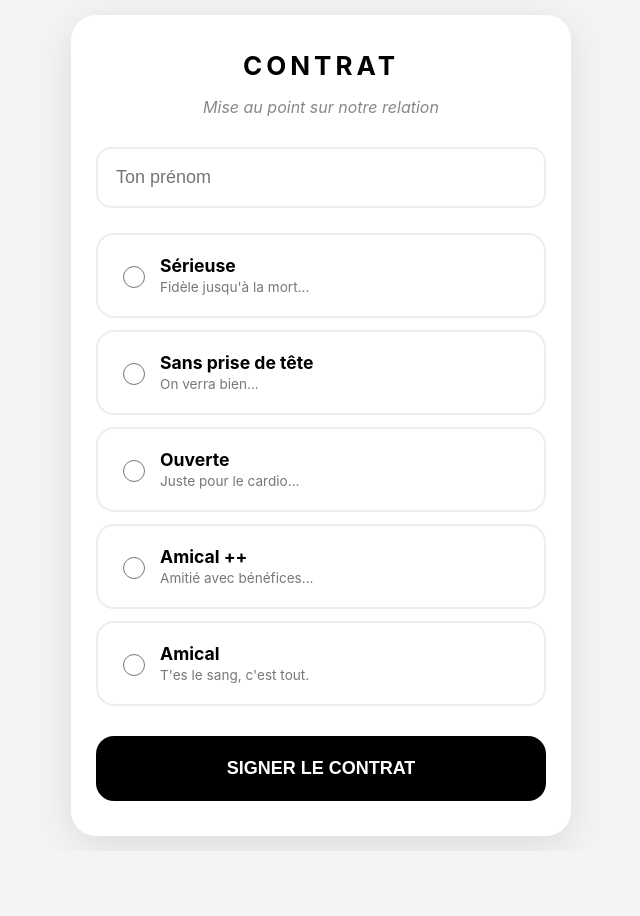
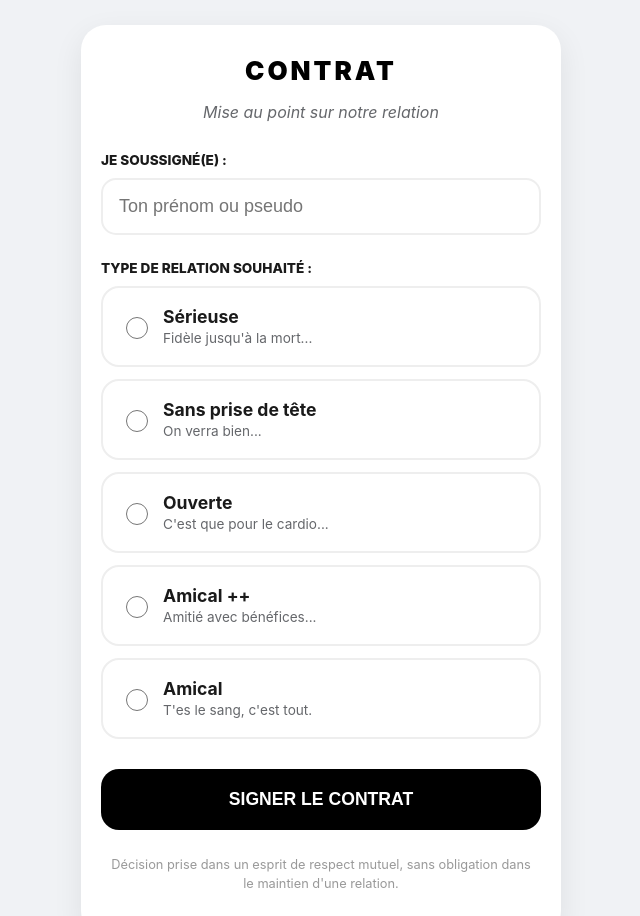
Before and after one commit to VibeProJo/Contract, a plain HTML site: page index.html in a window 1280 px wide. Shown: the top 916 px of the page, without its empty margins (319-959 px from the left). Before the commit the page ends 851 px from the top, so only its background shows below. Drawn offline with Linux system fonts and the light colour scheme.

Commit message:
Update index.html

```diff
--- a/index.html
+++ b/index.html
@@ -3,68 +3,222 @@
 <head>
     <meta charset="UTF-8">
     <meta name="viewport" content="width=device-width, initial-scale=1.0, maximum-scale=1.0, user-scalable=no">
-    <title>Contrat Officiel</title>
+    <title>Contrat de Mise au Point</title>
     <style>
-        body { font-family: -apple-system, BlinkMacSystemFont, sans-serif; background: #f4f4f7; margin: 0; display: flex; justify-content: center; padding: 15px; }
-        .card { background: white; width: 100%; max-width: 500px; padding: 35px 25px; border-radius: 25px; box-shadow: 0 10px 40px rgba(0,0,0,0.1); box-sizing: border-box; }
-        h1 { text-align: center; letter-spacing: 4px; font-size: 26px; margin: 0; }
-        .sub { text-align: center; color: #888; margin-bottom: 30px; font-style: italic; }
-        input[type="text"] { width: 100%; padding: 18px; border: 2px solid #eee; border-radius: 15px; font-size: 18px; box-sizing: border-box; margin-bottom: 25px; }
-        .options { display: flex; flex-direction: column; gap: 12px; margin-bottom: 30px; }
-        .opt { display: flex; align-items: center; padding: 20px; border: 2px solid #eee; border-radius: 18px; cursor: pointer; transition: 0.2s; }
-        .opt.active { border-color: #000; background: #f9f9f9; }
-        .opt input { width: 22px; height: 22px; margin-right: 15px; accent-color: #000; }
-        .opt-txt b { display: block; font-size: 1.1em; }
-        .opt-txt span { font-size: 0.85em; color: #777; }
-        button { width: 100%; padding: 22px; background: #000; color: #fff; border: none; border-radius: 18px; font-size: 18px; font-weight: bold; cursor: pointer; }
-        button:disabled { background: #999; }
+        :root {
+            --primary-color: #000000;
+            --bg-color: #f0f2f5;
+            --card-bg: #ffffff;
+            --text-main: #1a1a1a;
+            --text-sub: #65676b;
+            --border-color: #eeeeee;
+        }
+
+        body {
+            font-family: -apple-system, BlinkMacSystemFont, "Segoe UI", Roboto, sans-serif;
+            background-color: var(--bg-color);
+            margin: 0;
+            display: flex;
+            justify-content: center;
+            align-items: flex-start;
+            min-height: 100vh;
+            padding: 15px;
+            box-sizing: border-box;
+        }
+
+        .card {
+            background: var(--card-bg);
+            padding: 30px 20px;
+            border-radius: 25px;
+            box-shadow: 0 10px 30px rgba(0,0,0,0.08);
+            width: 100%;
+            max-width: 480px;
+            box-sizing: border-box;
+            margin-top: 10px;
+        }
+
+        h1 {
+            text-align: center;
+            margin: 0;
+            font-size: 26px;
+            letter-spacing: 3px;
+            text-transform: uppercase;
+            font-weight: 900;
+        }
+
+        .subtitle {
+            text-align: center;
+            color: var(--text-sub);
+            font-size: 1rem;
+            margin-bottom: 30px;
+            font-style: italic;
+        }
+
+        .form-group { margin-bottom: 25px; }
+
+        label.main-label {
+            display: block;
+            font-weight: 800;
+            margin-bottom: 10px;
+            font-size: 0.85rem;
+            color: var(--text-main);
+            text-transform: uppercase;
+        }
+
+        input[type="text"] {
+            width: 100%;
+            padding: 16px;
+            border: 2px solid var(--border-color);
+            border-radius: 15px;
+            box-sizing: border-box;
+            font-size: 18px; /* Évite le zoom auto iPhone */
+            transition: border-color 0.3s;
+        }
+
+        input[type="text"]:focus {
+            outline: none;
+            border-color: var(--primary-color);
+        }
+
+        /* Liste des options */
+        .options-container {
+            display: flex;
+            flex-direction: column;
+            gap: 12px;
+            margin-bottom: 30px;
+        }
+
+        .option-card {
+            position: relative;
+            padding: 18px;
+            border: 2px solid var(--border-color);
+            border-radius: 18px;
+            cursor: pointer;
+            transition: all 0.2s ease;
+            display: flex;
+            align-items: center;
+            -webkit-tap-highlight-color: transparent;
+        }
+
+        .option-card:active { transform: scale(0.98); }
+
+        .option-card input[type="radio"] {
+            margin-right: 15px;
+            width: 22px;
+            height: 22px;
+            accent-color: var(--primary-color);
+        }
+
+        .option-info b { display: block; font-size: 1.1rem; color: var(--text-main); }
+        .option-info span { font-size: 0.85rem; color: var(--text-sub); }
+
+        /* État sélectionné */
+        .option-card.selected {
+            border-color: var(--primary-color);
+            background-color: #f9f9f9;
+            box-shadow: 0 4px 12px rgba(0,0,0,0.03);
+        }
+
+        button {
+            width: 100%;
+            padding: 20px;
+            background: var(--primary-color);
+            color: white;
+            border: none;
+            border-radius: 18px;
+            font-size: 1.1rem;
+            font-weight: bold;
+            cursor: pointer;
+            transition: background 0.3s;
+            text-transform: uppercase;
+        }
+
+        button:disabled { background: #cccccc; }
+
+        .footer-text {
+            font-size: 0.8rem;
+            color: #999;
+            text-align: center;
+            margin-top: 25px;
+            line-height: 1.5;
+            padding: 0 10px;
+        }
+
+        /* Animation de succès */
+        .success-state {
+            text-align: center;
+            padding: 50px 10px;
+        }
+        .success-icon { font-size: 60px; margin-bottom: 20px; }
     </style>
 </head>
 <body>
-    <div class="card" id="box">
+
+    <div class="card" id="mainContainer">
         <h1>CONTRAT</h1>
-        <p class="sub">Mise au point sur notre relation</p>
-        <form id="form">
-            <input type="text" name="nom" placeholder="Ton prénom" required>
-            <div class="options">
-                <label class="opt"><input type="radio" name="relation" value="Sérieuse" required><div class="opt-txt"><b>Sérieuse</b><span>Fidèle jusqu'à la mort...</span></div></label>
-                <label class="opt"><input type="radio" name="relation" value="Sans prise de tête"><div class="opt-txt"><b>Sans prise de tête</b><span>On verra bien...</span></div></label>
-                <label class="opt"><input type="radio" name="relation" value="Ouverte"><div class="opt-txt"><b>Ouverte</b><span>Juste pour le cardio...</span></div></label>
-                <label class="opt"><input type="radio" name="relation" value="Amical ++"><div class="opt-txt"><b>Amical ++</b><span>Amitié avec bénéfices...</span></div></label>
-                <label class="opt"><input type="radio" name="relation" value="Amical"><div class="opt-txt"><b>Amical</b><span>T'es le sang, c'est tout.</span></div></label>
+        <p class="subtitle">Mise au point sur notre relation</p>
+
+        <form id="contractForm" action="https://script.google.com/macros/s/AKfycbzxKL3944awFbEH05JsYPk9xhi_iEF7p0n6LV64YzyiIhGpXTyoA3uM33vxCIGbACxI3Q/exec" method="POST" target="hidden_iframe">
+
+            <div class="form-group">
+                <label class="main-label">Je soussigné(e) :</label>
+                <input type="text" name="nom" placeholder="Ton prénom ou pseudo" required>
             </div>
-            <button type="submit" id="btn">SIGNER LE CONTRAT</button>
+
+            <label class="main-label">Type de relation souhaité :</label>
+            <div class="options-container">
+                <label class="option-card">
+                    <input type="radio" name="relation" value="Sérieuse" required>
+                    <div class="option-info"><b>Sérieuse</b><span>Fidèle jusqu'à la mort...</span></div>
+                </label>
+                <label class="option-card">
+                    <input type="radio" name="relation" value="Sans prise de tête">
+                    <div class="option-info"><b>Sans prise de tête</b><span>On verra bien...</span></div>
+                </label>
+                <label class="option-card">
+                    <input type="radio" name="relation" value="Ouverte">
+                    <div class="option-info"><b>Ouverte</b><span>C'est que pour le cardio...</span></div>
+                </label>
+                <label class="option-card">
+                    <input type="radio" name="relation" value="Amical ++">
+                    <div class="option-info"><b>Amical ++</b><span>Amitié avec bénéfices...</span></div>
+                </label>
+                <label class="option-card">
+                    <input type="radio" name="relation" value="Amical">
+                    <div class="option-info"><b>Amical</b><span>T'es le sang, c'est tout.</span></div>
+                </label>
+            </div>
+
+            <button type="submit" id="submitBtn" onclick="submitted=true;">Signer le contrat</button>
         </form>
+
+        <p class="footer-text">Décision prise dans un esprit de respect mutuel, sans obligation dans le maintien d'une relation.</p>
     </div>
 
+    <iframe name="hidden_iframe" id="hidden_iframe" style="display:none;" onload="if(typeof submitted !== 'undefined' && submitted){showSuccess()}"></iframe>
+
     <script>
-        // Gestion visuelle des sélections
-        document.querySelectorAll('.opt').forEach(el => {
-            el.addEventListener('click', () => {
-                document.querySelectorAll('.opt').forEach(o => o.classList.remove('active'));
-                el.classList.add('active');
+        var submitted = false;
+
+        // Effet visuel lors du clic sur une option
+        const cards = document.querySelectorAll('.option-card');
+        cards.forEach(card => {
+            card.addEventListener('click', () => {
+                cards.forEach(c => c.classList.remove('selected'));
+                card.classList.add('selected');
+                card.querySelector('input').checked = true;
             });
         });
 
-        document.getElementById('form').onsubmit = function(e) {
-            e.preventDefault();
-            const btn = document.getElementById('btn');
-            btn.disabled = true; btn.innerText = "ENVOI EN COURS...";
-
-            const data = Object.fromEntries(new FormData(this));
-
-            // REMPLACE L'URL CI-DESSOUS PAR TON URL GOOGLE SCRIPT
-            fetch('https://script.google.com/macros/s/AKfycbzxKL3944awFbEH05JsYPk9xhi_iEF7p0n6LV64YzyiIhGpXTyoA3uM33vxCIGbACxI3Q/exec', {
-                method: 'POST',
-                mode: 'no-cors', // Important pour éviter les erreurs de sécurité
-                body: JSON.stringify(data)
-            }).then(() => {
-                document.getElementById('box').innerHTML = "<div style='text-align:center;padding:50px;'><h1>✅</h1><h2>C'est signé !</h2><p>Le contrat a été envoyé.</p></div>";
-            }).catch(() => {
-                alert("Erreur d'envoi");
-                btn.disabled = false;
-            });
-        };
+        // Fonction déclenchée après l'envoi réussi
+        function showSuccess() {
+            document.getElementById('mainContainer').innerHTML = `
+                <div class="success-state">
+                    <div class="success-icon">✅</div>
+                    <h2>C'est signé !</h2>
+                    <p style="color: #666;">Le contrat a été envoyé avec succès.<br>Tu peux fermer cet onglet.</p>
+                </div>`;
+        }
     </script>
 </body>
 </html>
```
